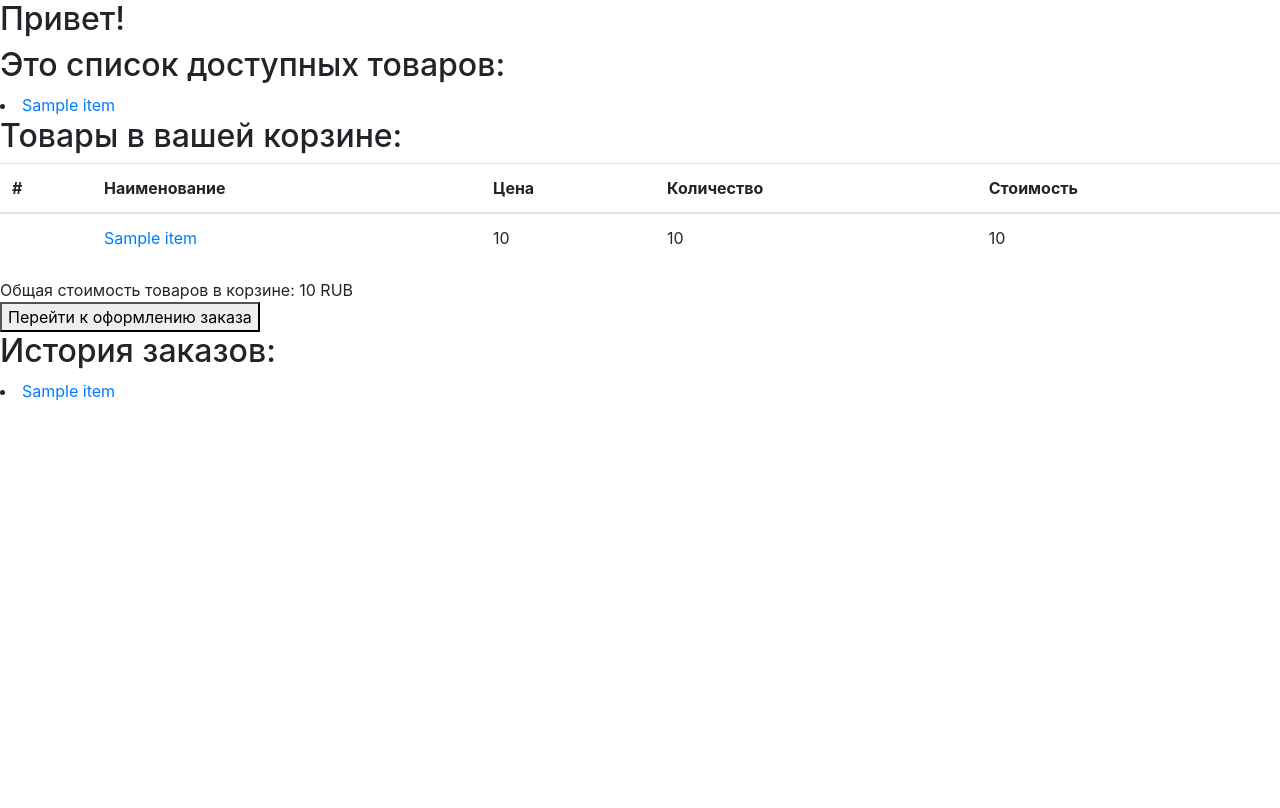
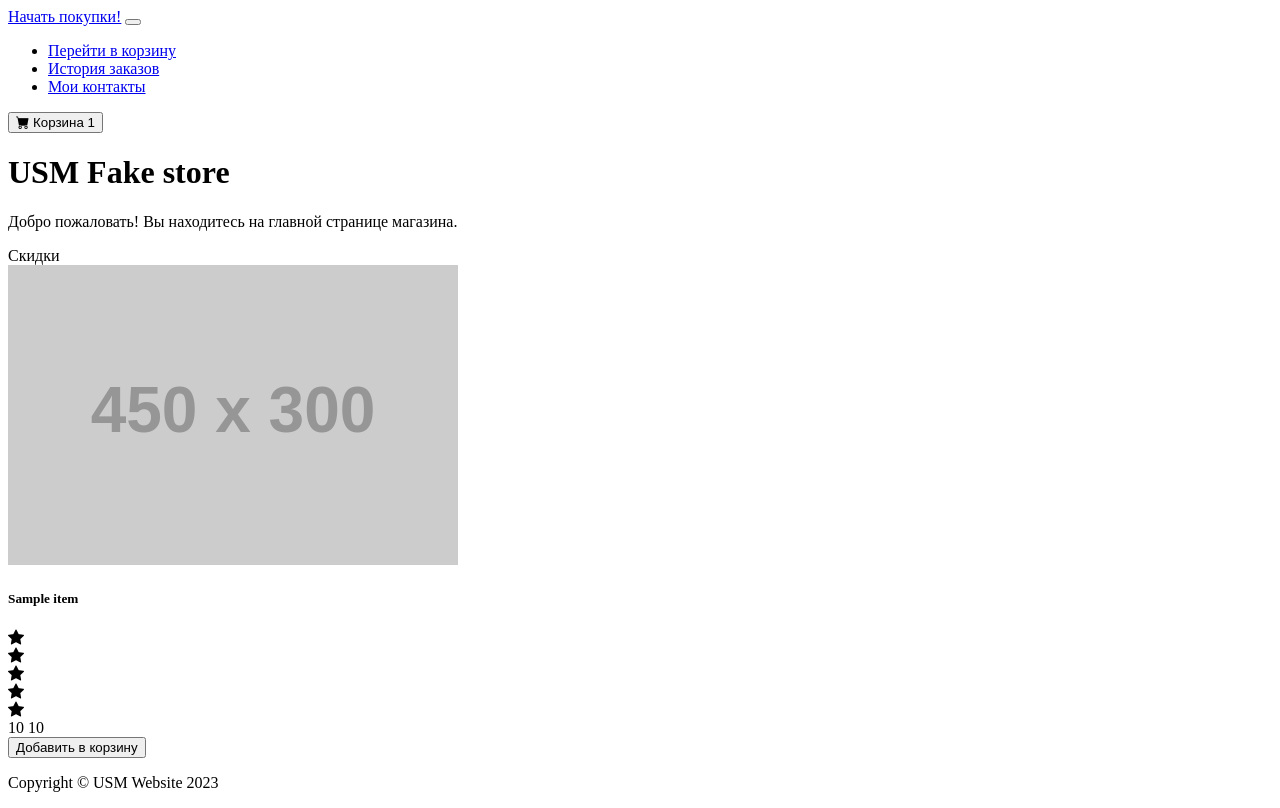
Before and after one commit to kukuruza322/store, a Django app: page / in a window 1280 px wide. Before the commit the page ends 401 px from the top, so only its background shows below. Run offline with Django 4.2, Linux system fonts and the light colour scheme; tables that the repository leaves empty hold one stand-in row (values such as "Sample post"); grey boxes labelled with a size stand in for pictures from a placeholder-image service; some libraries are stand-ins or nearby versions.

Commit message:
new bootstrap style homepage.

```diff
--- a/store/app/templates/app/index.html
+++ b/store/app/templates/app/index.html
@@ -1,66 +1,111 @@
 <!DOCTYPE html>
+
+{% load static %}
+
 <html lang="en">
+    <head>
+        <meta charset="utf-8" />
+        <meta name="viewport" content="width=device-width, initial-scale=1, shrink-to-fit=no" />
+        <meta name="description" content="" />
+        <meta name="author" content="" />
+        <title>USM Shop Homepage</title>
+        <!-- Favicon-->
+        <link rel="icon" type="image/x-icon" href="assets/favicon.ico" />
+        <!-- Bootstrap icons-->
+        <link href="https://cdn.jsdelivr.net/npm/bootstrap-icons@1.5.0/font/bootstrap-icons.css" rel="stylesheet" />
+        <!-- Core theme CSS (includes Bootstrap)-->
+        <link href="{% static 'app/css/styles.css' %}" rel="stylesheet" />
+    </head>
+    <body>
+        <!-- Navigation-->
+        <nav class="navbar navbar-expand-lg navbar-light bg-light">
+            <div class="container px-4 px-lg-5">
+                <a class="navbar-brand" href="{% url 'index' %}">Начать покупки!</a>
+                <button class="navbar-toggler" type="button" data-bs-toggle="collapse" data-bs-target="#navbarSupportedContent" aria-controls="navbarSupportedContent" aria-expanded="false" aria-label="Toggle navigation"><span class="navbar-toggler-icon"></span></button>
+                <div class="collapse navbar-collapse" id="navbarSupportedContent">
+                    <ul class="navbar-nav me-auto mb-2 mb-lg-0 ms-lg-4">
+                        <li class="nav-item"><a class="nav-link" href="#!">Перейти в корзину</a></li>
+                        <li class="nav-item"><a class="nav-link" href="#!">История заказов</a></li>
+                        <li class="nav-item"><a class="nav-link" href="#!">Мои контакты</a></li>
 
-<head>
-    <meta charset="UTF-8">
-    <title>Index page</title>
-    <link rel="stylesheet" href="https://cdn.jsdelivr.net/npm/bootstrap@4.0.0/dist/css/bootstrap.min.css" integrity="sha384-Gn5384xqQ1aoWXA+058RXPxPg6fy4IWvTNh0E263XmFcJlSAwiGgFAW/dAiS6JXm" crossorigin="anonymous">
-</head>
+                    </ul>
+                    <form class="d-flex">
+                        <button class="btn btn-outline-dark" type="submit">
+                            <i class="bi-cart-fill me-1"></i>
+                            Корзина
+                            <span class="badge bg-dark text-white ms-1 rounded-pill">{{ cart_list|length }}</span>
+                        </button>
+                    </form>
+                </div>
+            </div>
+        </nav>
+        <!-- Header-->
+        <header class="bg-dark py-3">
+            <div class="container px-4 px-lg-5 my-5">
+                <div class="text-center text-white">
+                    <h1 class="display-4 fw-bolder">USM Fake store</h1>
+                    <p class="lead fw-normal text-white-50 mb-0">Добро пожаловать! Вы находитесь на главной странице магазина.</p>
+                </div>
+            </div>
+        </header>
+        <!-- Section-->
+        <section class="py-5">
+            <div class="container px-4 px-lg-5 mt-5">
+                <div class="row gx-4 gx-lg-5 row-cols-2 row-cols-md-3 row-cols-xl-4 justify-content-center">
+                {% for item in latest_item_list %}
+                    <!-- THIS IS ITEM -->
+                    <div class="col mb-5">
+                        <div class="card h-100">
+                            <!-- Sale badge-->
+                            <div class="badge bg-dark text-white position-absolute" style="top: 0.5rem; right: 0.5rem">Скидки</div>
+                            <!-- Product image-->
+                            <img class="card-img-top" src="https://dummyimage.com/450x300/dee2e6/6c757d.jpg" alt="..." />
+                            <!-- Product details-->
+                            <div class="card-body p-4">
+                                <div class="text-center">
+                                    <!-- Product name-->
+                                    <h5 class="fw-bolder">
+                                        <a href="/item/{{ item.id }}/" style="text-decoration: none; color: #000000">{{ item }}</a>
+                                    </h5>
+                                    <!-- Product reviews-->
+                                    <div class="d-flex justify-content-center small text-warning mb-2">
+                                        <div class="bi-star-fill"></div>
+                                        <div class="bi-star-fill"></div>
+                                        <div class="bi-star-fill"></div>
+                                        <div class="bi-star-fill"></div>
+                                        <div class="bi-star-fill"></div>
+                                    </div>
+                                    <!-- Product price-->
+                                    <span class="text-muted text-decoration-line-through">{{ item.price }}</span>
+                                    {{ item.price }}
+                                </div>
+                            </div>
+                            <!-- Product actions-->
+                            <div class="card-footer p-4 pt-0 border-top-0 bg-transparent">
+                                <div class="text-center">
+                                    <form action="/add/{{ item.id }}/" method="POST">
+                                        {% csrf_token %}
+                                        <button type="submit" class="btn btn-outline-dark mt-auto">Добавить в корзину</button>
+                                    </form>
+                                </div>
+                            </div>
+                        </div>
+                    </div>
+                    <!-- THIS -->
+                {% empty %}
+                    <li>Товаров пока нет! Вы можете их добавить через панель администратора.</li>
+                {% endfor %}
 
-<body>
-    <h2>Привет!</h2>
-    <h2>Это список доступных товаров:</h2>
-        {% for item in latest_item_list %}
-            <li><a href="/item/{{ item.id }}/">{{ item }}</a></li>
-        {% empty %}
-            <li>Товаров пока нет! Вы можете их добавить через панель администратора.</li>
-        {% endfor %}
-
-    <h2>Товары в вашей корзине:</h2>
-    <table class="table">
-      <thead>
-        <tr>
-            <th scope="col">#</th>
-            <th scope="col">Наименование</th>
-            <th scope="col">Цена</th>
-            <th scope="col">Количество</th>
-            <th scope="col">Стоимость</th>
-        </tr>
-      </thead>
-      <tbody>
-            {% for item in cart_list %}
-            <tr>
-                <td></td>
-                <td><a href="/item/{{ item.id }}/">{{ item }}</a></td>
-                <td>{{ item.price }}</td>
-                <td>{{ item.amount }}</td>
-                <td>{{ item.subtotal }}</td>
-            </tr>
-            {% empty %}
-                <li>Корзина пуста.</li>
-            {% endfor %}
-      </tbody>
-    </table>
-    Общая стоимость товаров в корзине:
-    {% if total.sum %}
-        {{ total.sum }} {{ currency }}
-    {% else %}
-        0 {{ currency }}
-    {% endif %}
-
-
-    <form action="/buy/all/" method="POST">
-        {% csrf_token %}
-        <button type="submit">Перейти к оформлению заказа</button>
-    </form>
-
-    <h2>История заказов:</h2>
-        {% for item in latest_item_list %}
-            <li><a href="/item/{{ item.id }}/">{{ item }}</a></li>
-        {% empty %}
-            <li>Нет оформленных заказов.</li>
-        {% endfor %}
-
-</body>
-
+                </div>
+            </div>
+        </section>
+        <!-- Footer-->
+        <footer class="py-5 bg-dark">
+            <div class="container"><p class="m-0 text-center text-white">Copyright &copy; USM Website 2023</p></div>
+        </footer>
+        <!-- Bootstrap core JS-->
+        <script src="https://cdn.jsdelivr.net/npm/bootstrap@5.1.3/dist/js/bootstrap.bundle.min.js"></script>
+        <!-- Core theme JS-->
+        <script src="{% static 'app/js/scripts.js' %}"></script>
+    </body>
 </html>
--- a/store/app/urls.py
+++ b/store/app/urls.py
@@ -10,4 +10,5 @@
     path('add/<int:pk>/', views.add, name='add'),
     path('success/', views.success, name='success'),
     path('cancel/', views.cancel, name='cancel'),
+    path('alter/', views.alter, name='cancel'),
 ]
--- a/store/app/views.py
+++ b/store/app/views.py
@@ -133,3 +133,7 @@
         item_in_cart = Cart.objects.create(item=selected_item, amount=amount, subtotal=amount*selected_item.price)
         item_in_cart.save()
     return HttpResponseRedirect(request.META.get('HTTP_REFERER'))
+
+
+def alter(request):
+    return render(request, 'app/index_alter.html')
```
Also changed, not shown: store/app/templates/app/about.html (added, +10 -0 lines).
